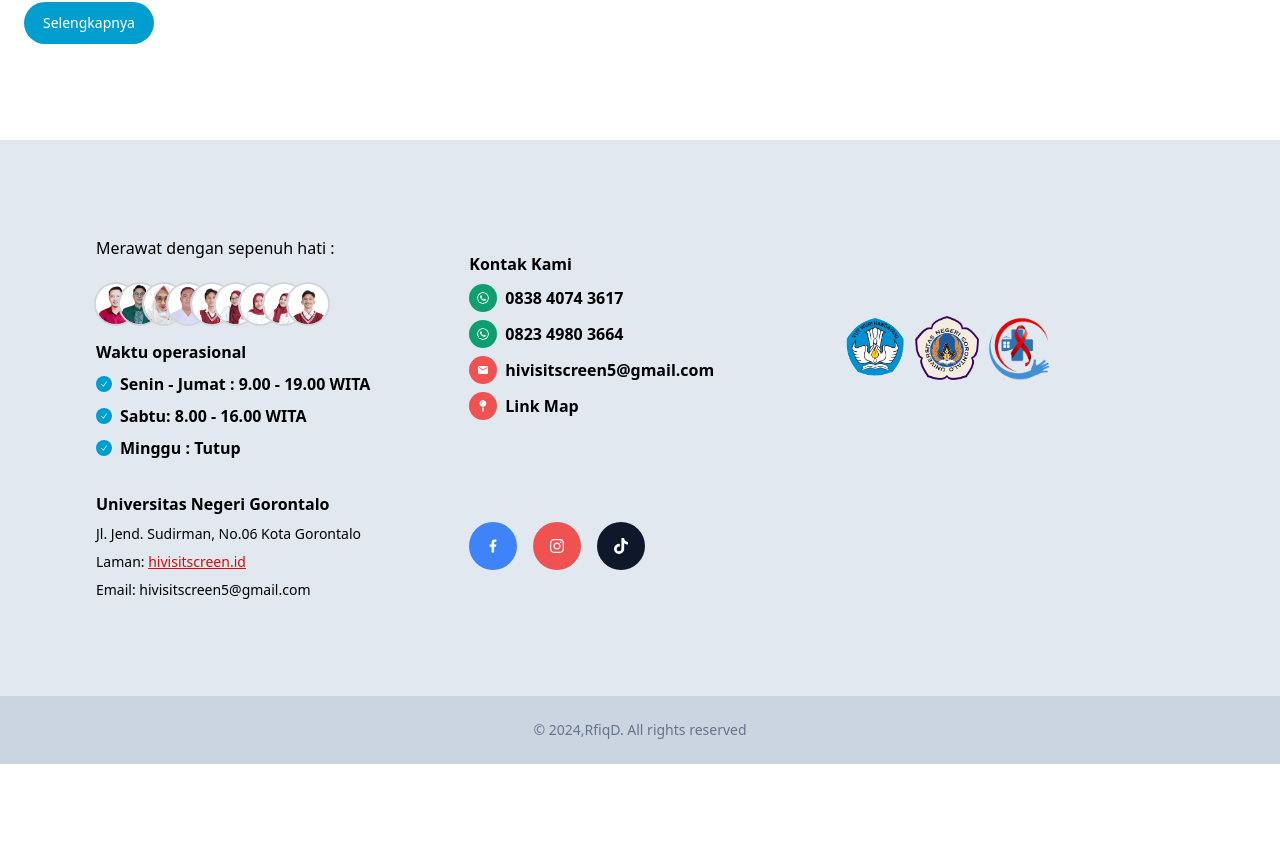
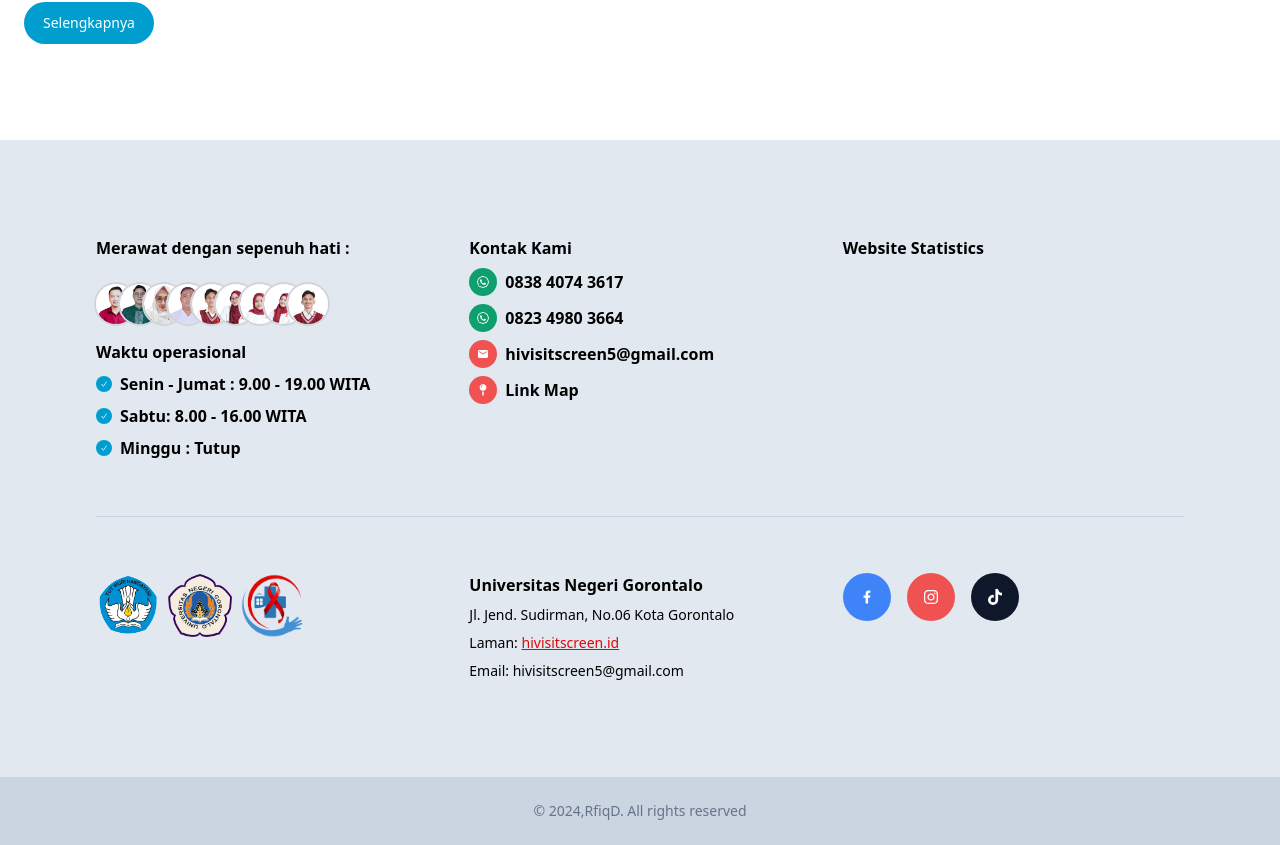
Before and after one commit to OnyanPokon/hiv-kesmas, a React (Vite) app: page / in a window 1280 px wide. Shown: the part 2111-2956 px from the top of the page. Before the commit the page ends 2875 px from the top, so only its background shows below. Built offline with nearby package versions, Linux system fonts and the light colour scheme.

Commit message:
feat: adding stats counter

```diff
--- a/src/components/Footer/Footer.jsx
+++ b/src/components/Footer/Footer.jsx
@@ -9,14 +9,15 @@ import {
 import { HiMap } from 'react-icons/hi';
 import { HiCheck } from 'react-icons/hi2';
 import { MdEmail } from 'react-icons/md';
+import HistatsCounter from '../Histats/HistatsCounter';
 
 function Footer() {
   return (
     <footer className="bg-slate-200">
-      <div className="grid grid-cols-12 gap-8 max-w-screen-xl mx-auto  p-8 lg:p-24">
-        <div className="col-span-12 lg:col-span-4 ">
+      <div className="grid grid-cols-12 gap-8 max-w-screen-xl mx-auto  p-8 lg:p-24 items-start">
+        <div className="col-span-12 lg:col-span-4">
           <div className="flex flex-col gap-y-2">
-            <p className="mb-4">Merawat dengan sepenuh hati :</p>
+            <p className="mb-4 font-bold">Merawat dengan sepenuh hati :</p>
             <Avatar.Group>
               <Avatar img="/profile/white/Frame 4.jpg" rounded stacked />
               <Avatar img="/profile/white/Frame 5.jpg" rounded stacked />
@@ -51,8 +52,8 @@ function Footer() {
             </div>
           </div>
         </div>
-        <div className="col-span-12 lg:col-span-4 ">
-          <div className="flex flex-col gap-y-2 mt-4">
+        <div className="col-span-12 lg:col-span-4">
+          <div className="flex flex-col gap-y-2">
             <p className="font-bold">Kontak Kami</p>
             <div className="inline-flex items-center gap-x-2 font-semibold">
               <span className="p-2 bg-green-500 rounded-full">
@@ -88,6 +89,10 @@ function Footer() {
             </div>
           </div>
         </div>
+        <div className="col-span-12 lg:col-span-4">
+          <HistatsCounter />
+        </div>
+        <hr className="col-span-12 mt-6 mb-6 border-slate-300" />
         <div className="col-span-12 lg:col-span-4 flex items-center gap-x-2">
           <img src="/logo/kemendikbud.png" alt="" className="w-10 lg:w-16 " />
           <img src="/logo/ung.png" alt="" className="w-10 lg:w-16" />
--- /dev/null
+++ b/src/components/Histats/HistatsCounter.jsx
@@ -0,0 +1,47 @@
+import React, { useEffect, useRef } from 'react';
+
+function HistatsCounter() {
+  const widgetRef = useRef(null);
+
+  useEffect(() => {
+    // Buat elemen div untuk menampung widget
+    const widgetContainer = document.createElement('div');
+    widgetContainer.id = 'widget-container';
+
+    if (widgetRef.current) {
+      widgetRef.current.appendChild(widgetContainer);
+
+      // Menambahkan elemen skrip pertama ke dalam widgetContainer
+      const script1 = document.createElement('script');
+      script1.id = '_waup3w';
+      script1.innerHTML = 'var _wau = _wau || []; _wau.push(["dynamic", "zc0qutq8c3", "p3w", "c4302bffffff", "small"]);';
+      widgetContainer.appendChild(script1);
+
+      // Menambahkan elemen skrip kedua ke dalam widgetContainer
+      const script2 = document.createElement('script');
+      script2.src = '//waust.at/d.js';
+      script2.async = true;
+      widgetContainer.appendChild(script2);
+    }
+
+    // Membersihkan skrip saat komponen di-unmount
+    return () => {
+      if (widgetRef.current) {
+        widgetRef.current.removeChild(widgetContainer);
+      }
+    };
+  }, []);
+
+  return (
+    <div>
+      {/* Konten komponen Anda */}
+      <h1 className="mb-2 font-semibold">Website Statistics</h1>
+      <div ref={widgetRef} />
+      {' '}
+      {/* Kontainer untuk widget */}
+      {/* Tambahkan elemen lain sesuai kebutuhan */}
+    </div>
+  );
+}
+
+export default HistatsCounter;
```
